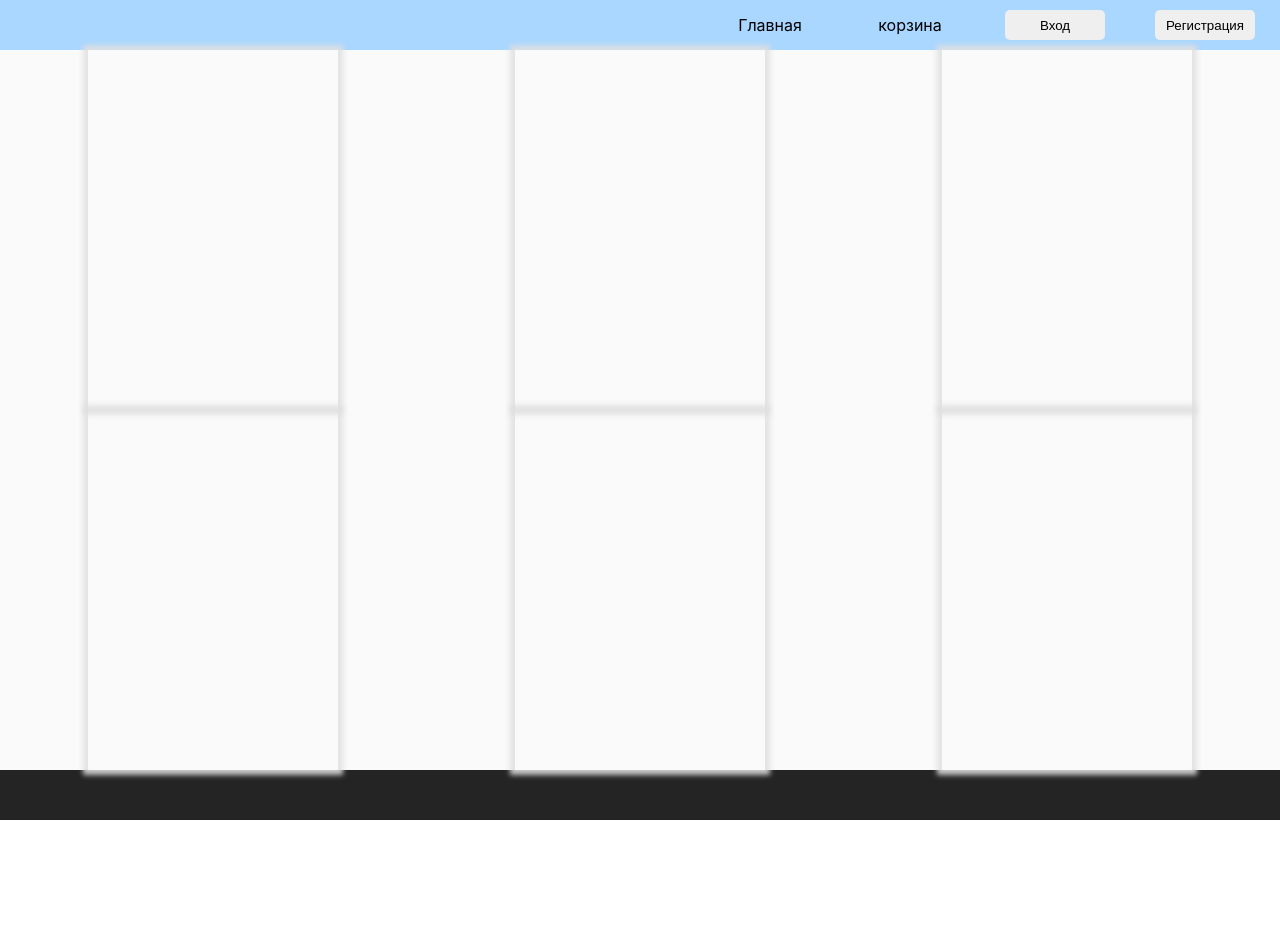
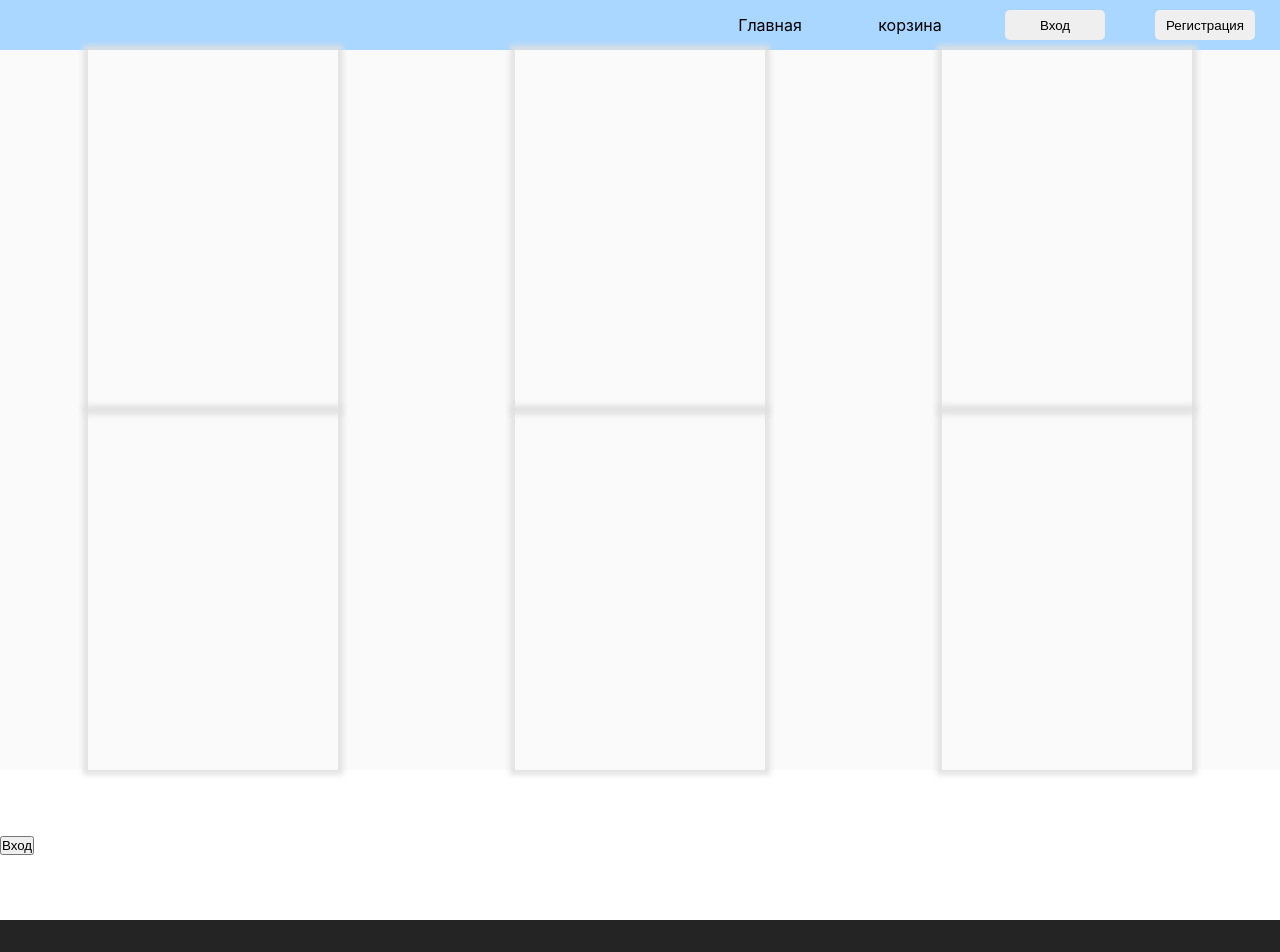
Before and after one commit to Andreimakash112/Frond.Not, a React (Create React App) app: page / in a window 1280 px wide. Shown: the top 952 px of the page. Before the commit the page ends 820 px from the top, so only its background shows below. Built offline with nearby package versions, Linux system fonts and the light colour scheme.

Commit message:
добавили в App.js (import ModalBox.js ,в return перед Footer добавляем элемент ModalBox

```diff
--- a/src/App.js
+++ b/src/App.js
@@ -4,6 +4,7 @@ import Header from './components/Header';
 import Main from './views/Main';
 import Footer from './components/Footer';
 import Basket from './views/Basket';
+import ModalBox from './components/ModalBox';
 function App() {
 
   const[page, setPage] = useState('Main')
@@ -18,6 +19,7 @@ function App() {
     <div className="App">
      <Header setPage={setPage} />
      { pages[page] }
+     <ModalBox />
      <Footer />
     </div>
   );
--- a/src/components/ModalBox.css
+++ b/src/components/ModalBox.css
@@ -0,0 +1,8 @@
+.ModalBox {
+    width: 500px;
+    height: auto;
+    min-height:150px ;
+    display: flex;
+    align-items: center;
+    border-radius: 10px;
+}
--- a/src/components/ModalBox.js
+++ b/src/components/ModalBox.js
@@ -0,0 +1,13 @@
+import React from 'react';
+import './ModalBox.css';
+
+function ModalBox() {
+  return (
+    <div className="ModalBox">
+        <button>Вход</button>
+
+    </div>
+  );
+}
+
+export default ModalBox;
```
